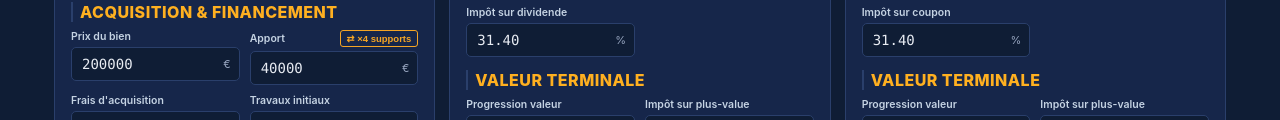
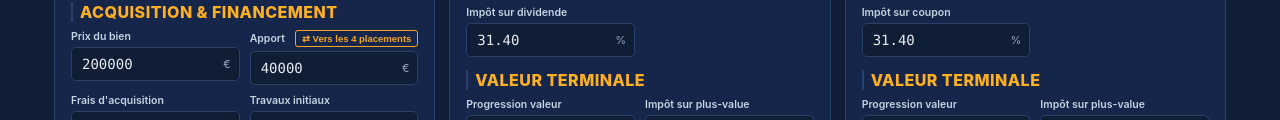
Before and after one commit to 2f8p9gvjr7-byte/Investissement, a plain HTML site: page index.html in a window 1280 px wide. Shown: the part 453-573 px from the top of the page. Drawn offline with Linux system fonts and the light colour scheme.

Commit message:
Add files via upload

```diff
--- a/index.html
+++ b/index.html
@@ -91,7 +91,7 @@
             <label class="champ"><span class="champ-label">Prix du bien</span>
               <div class="champ-input-wrap"><input type="number" class="champ-input mono" id="immo_prixBien" value="200000" step="1000"><span class="champ-suffix">€</span></div>
             </label>
-            <label class="champ"><span class="champ-label">Apport <button type="button" class="btn-recalc" id="btnSyncTout" title="Recopie cet apport comme mise initiale dans les 4 supports financiers (Action, Obligation, ETF, Assurance-vie)">⇄ ×4 supports</button></span>
+            <label class="champ"><span class="champ-label">Apport <button type="button" class="btn-recalc" id="btnSyncTout" title="Recopie cet apport comme mise initiale dans les 4 supports financiers (Action, Obligation, ETF, Assurance-vie)">⇄ Vers les 4 placements</button></span>
               <div class="champ-input-wrap"><input type="number" class="champ-input mono" id="immo_apport" value="40000" step="1000"><span class="champ-suffix">€</span></div>
             </label>
             <label class="champ"><span class="champ-label">Frais d'acquisition</span>
```
